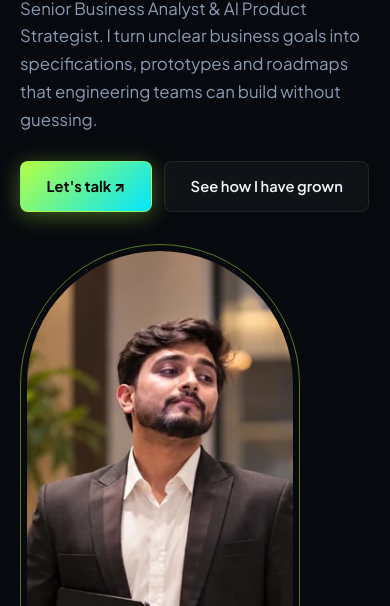
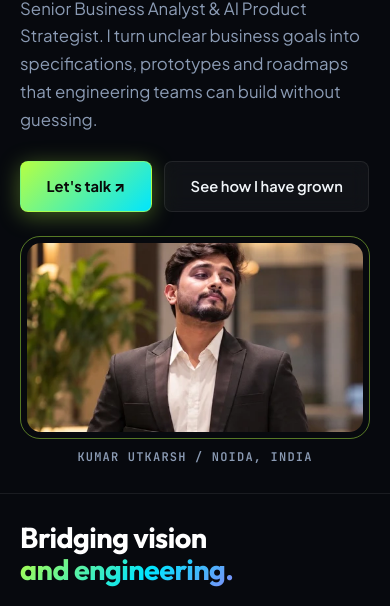
Before and after one commit to krutkarsh01/krutkarsh01, a plain HTML site: page about/index.html in a window 390 px wide. Shown: the part 225-831 px from the top of the page. Drawn offline with Linux system fonts and the light colour scheme.

Commit message:
ABOUT US PHOTO CHANGE AND RESIZE

```diff
--- a/about/index.html
+++ b/about/index.html
@@ -1,4 +1,4 @@
-<!DOCTYPE html><html lang="en" data-theme="dark"> <head><meta charset="UTF-8"><meta name="viewport" content="width=device-width, initial-scale=1"><title>About Me &amp; Delivery Strategy — Kumar Utkarsh</title><meta name="description" content="How Kumar Utkarsh grew from analysis intern to Senior Business Analyst &#38; AI Product Strategist, delivering projects for clients in 30 countries."><link rel="preconnect" href="https://fonts.googleapis.com"><link rel="preconnect" href="https://fonts.gstatic.com" crossorigin><link href="https://fonts.googleapis.com/css2?family=Outfit:wght@400;500;600;700;800&family=Plus+Jakarta+Sans:wght@300;400;500;600;700&family=JetBrains+Mono:wght@400;500;600&family=Syne:wght@800&display=swap" rel="stylesheet"><link rel="stylesheet" href="/_astro/Layout.BgT8wDMR.css"><link rel="stylesheet" href="/css/site-overrides.css?v=mvaw1u3n"><link rel="canonical" href="https://kumarutkarsh.com/about/"><script>
+<!DOCTYPE html><html lang="en" data-theme="dark"> <head><meta charset="UTF-8"><meta name="viewport" content="width=device-width, initial-scale=1"><title>About Me &amp; Delivery Strategy — Kumar Utkarsh</title><meta name="description" content="How Kumar Utkarsh grew from analysis intern to Senior Business Analyst &#38; AI Product Strategist, delivering projects for clients in 30 countries."><link rel="preconnect" href="https://fonts.googleapis.com"><link rel="preconnect" href="https://fonts.gstatic.com" crossorigin><link href="https://fonts.googleapis.com/css2?family=Outfit:wght@400;500;600;700;800&family=Plus+Jakarta+Sans:wght@300;400;500;600;700&family=JetBrains+Mono:wght@400;500;600&family=Syne:wght@800&display=swap" rel="stylesheet"><link rel="stylesheet" href="/_astro/Layout.BgT8wDMR.css"><link rel="stylesheet" href="/css/site-overrides.css?v=16x9mobile"><link rel="canonical" href="https://kumarutkarsh.com/about/"><script>
     (function() {
       try {
         var saved = localStorage.getItem('theme');
--- a/css/site-overrides.css
+++ b/css/site-overrides.css
@@ -134,7 +134,8 @@ nav { position: sticky !important; top: 0 !important; z-index: 100 !important; }
 .about-hero-actions { display: flex; gap: .75rem; flex-wrap: wrap; }
 .about-portrait { justify-self: end; width: min(100%, 340px); }
 .about-portrait-frame { display: block; width: 100%; padding: 6px; border-radius: 999px 999px 24px 24px; border: 1px solid rgba(181, 255, 67, .45); background: transparent; cursor: zoom-in; transition: transform .3s ease, box-shadow .3s ease; }
-.about-portrait-frame img { width: 100%; aspect-ratio: 4 / 5; object-fit: cover; border-radius: 999px 999px 20px 20px; display: block; }
+.about-portrait-frame picture { display: block; width: 100%; }
+.about-portrait-frame img { width: 100%; height: auto; aspect-ratio: 4 / 5; object-fit: cover; border-radius: 999px 999px 20px 20px; display: block; }
 @media (hover: hover) { .about-portrait-frame:hover { transform: translateY(-4px); box-shadow: 0 24px 48px -20px rgba(181, 255, 67, .45); } }
 .about-portrait-caption { margin-top: .75rem; font: 600 12px var(--font-mono), monospace; letter-spacing: .1em; text-transform: uppercase; color: var(--text-muted); text-align: center; }
 [data-theme="light"] .about-portrait-frame { border-color: rgba(63, 98, 18, .45); }
@@ -198,7 +199,11 @@ nav { position: sticky !important; top: 0 !important; z-index: 100 !important; }
 
 @media (max-width: 900px) {
   .about-hero-grid, .about-story-grid, .about-snapshot-grid { grid-template-columns: 1fr; }
-  .about-portrait { justify-self: start; width: min(100%, 280px); }
+  .about-hero-grid { gap: clamp(24px, 5vw, 36px); }
+  .about-portrait { justify-self: start; width: 100%; max-width: 540px; margin: 0; }
+  .about-portrait-frame { border-radius: var(--radius-lg, 20px); }
+  .about-portrait-frame img { aspect-ratio: 16 / 9; border-radius: calc(var(--radius-lg, 20px) - 6px); object-position: center 20%; }
+  .about-portrait-caption { margin-top: .65rem; }
   .about-story-title { position: static; }
 }
 @media (max-width: 720px) {
```
